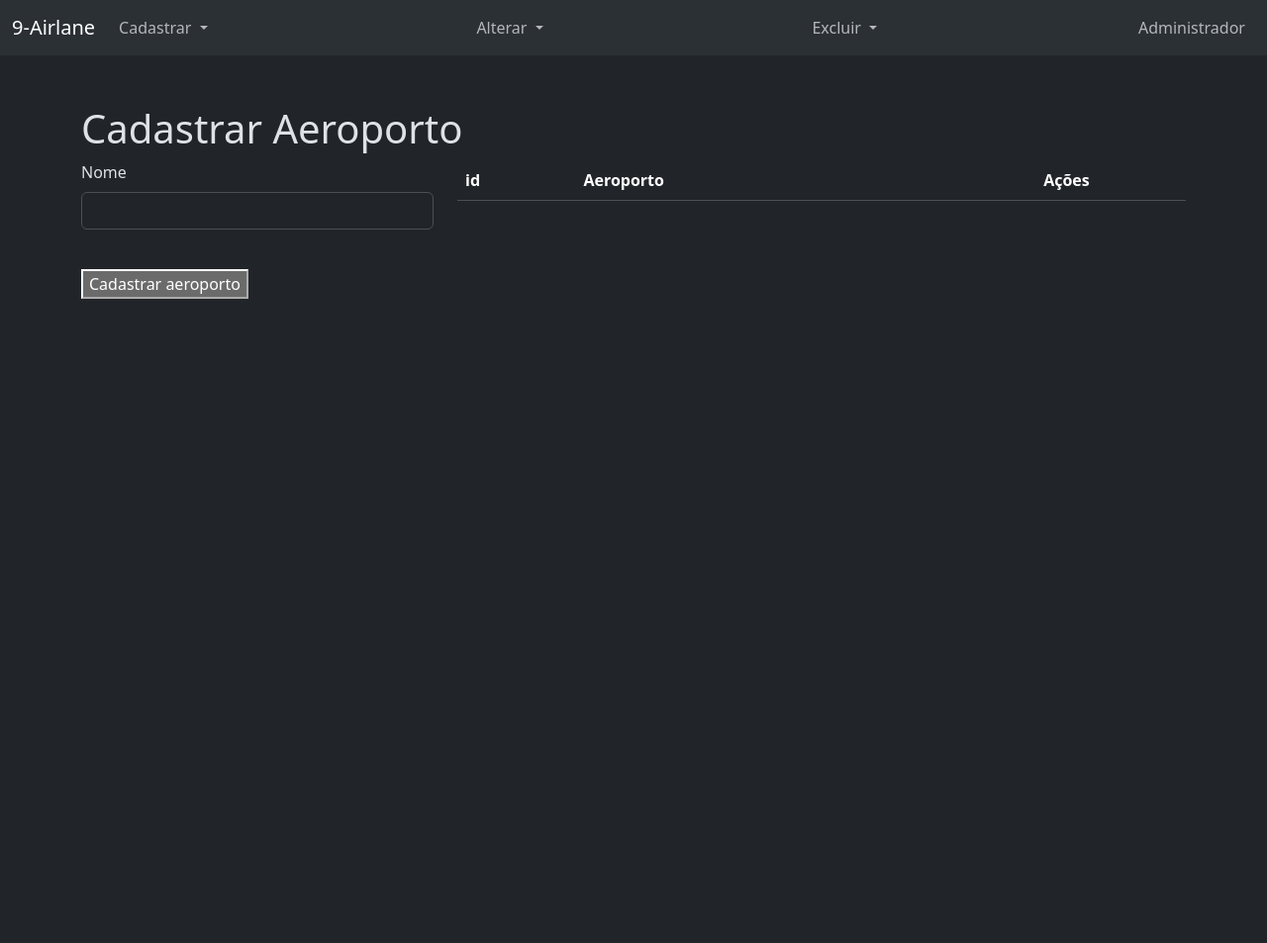
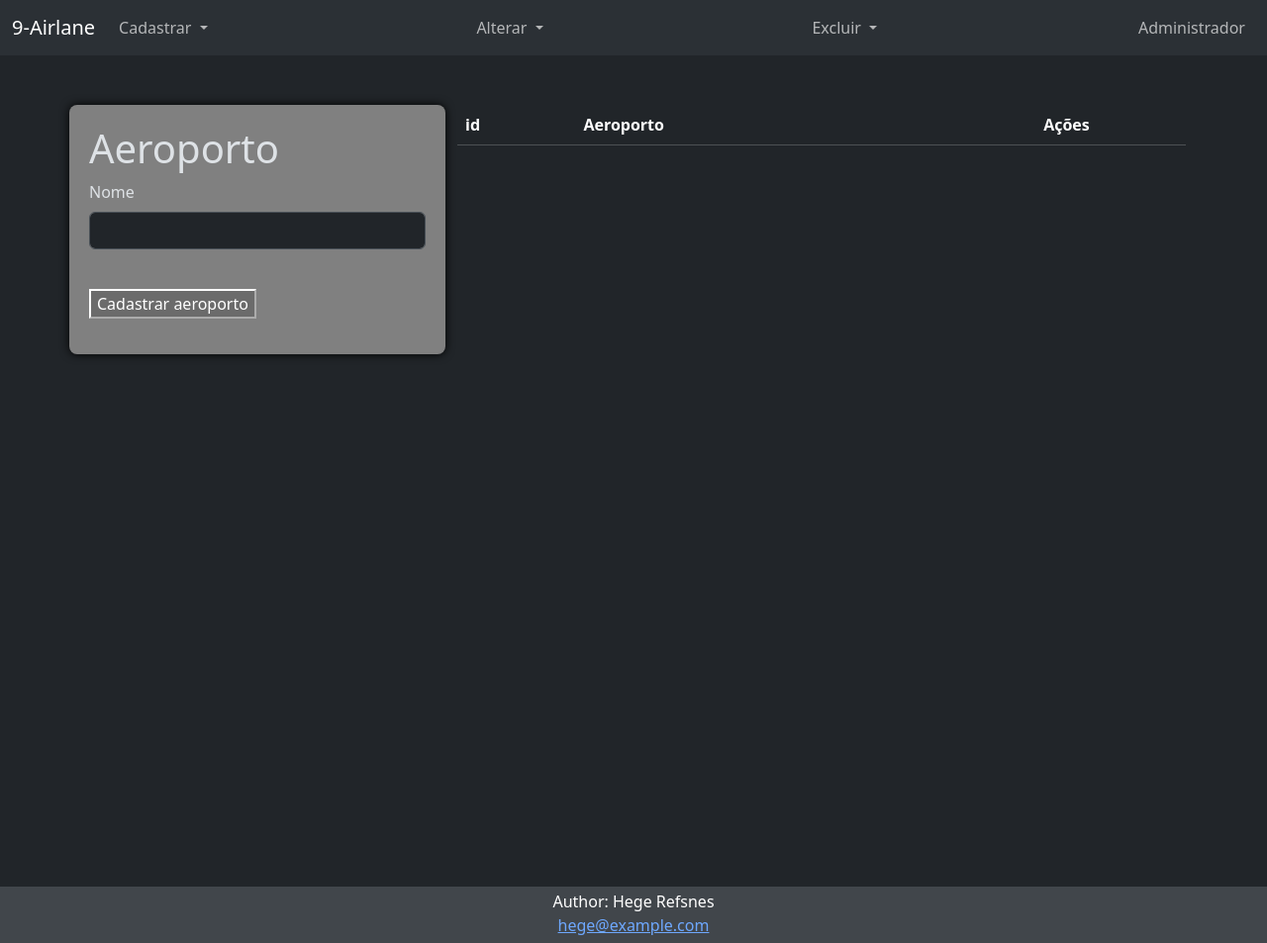
Before and after one commit to Xx-VitorBigV-xX/9airline, a plain HTML site: page adm/Cadastro/Caeroporto.html in a window 1280 px wide. Shown: the whole page at 99% size. Before the commit the page ends 800 px from the top, so only its background shows below. Drawn offline with nearby package versions, Linux system fonts and the light colour scheme.

Commit message:
adicionando comentario + footer

```diff
--- a/adm/Cadastro/Caeroporto.html
+++ b/adm/Cadastro/Caeroporto.html
@@ -1,27 +1,43 @@
 <!DOCTYPE html>
 <html lang="pt">
-  <head>
+  <head><!-- INÍCIO DO CABEÇALHO ==================================================================================================================================================-->
     <meta charset="utf-8">
     <meta name="viewport" content="width=device-width, initial-scale=1">
-    <title>Bootstrap demo</title>
+    <title>9-Administrador</title>
+    <!-- DECLARAÇÃO DE LIKS DE REFERÊNCIA
+      - BOOTSTRAP
+      - JAVASCRIPT -> Algmas Funçoes estão ligadas ao bootstrap e outras esão ligadas a pagina index/js/javascript.js
+      a declaração do javascript bootstrap esta no <body>
+           -->
     <link href="https://cdn.jsdelivr.net/npm/bootstrap@5.3.2/dist/css/bootstrap.min.css" rel="stylesheet" integrity="sha384-T3c6CoIi6uLrA9TneNEoa7RxnatzjcDSCmG1MXxSR1GAsXEV/Dwwykc2MPK8M2HN" crossorigin="anonymous">
     <script type="text/javascript" src="/js/aeroporto.js" defer></script>
-  </head>
-  <body data-bs-theme="dark">
+    <style>
+      footer {
+        margin-top: 538px;
+        text-align: center;
+        padding: 3px;
+        background-color:#41464b;
+        color: white;
+        height: 57px;
+      }
+      </style>
+  </head><!-- FINAL DO CABEÇALHO ==================================================================================================================================================-->
+  <body data-bs-theme="dark"><!-- classe que classifica o tema escuro-->
     <script src="https://cdn.jsdelivr.net/npm/bootstrap@5.3.2/dist/js/bootstrap.bundle.min.js" integrity="sha384-C6RzsynM9kWDrMNeT87bh95OGNyZPhcTNXj1NW7RuBCsyN/o0jlpcV8Qyq46cDfL" crossorigin="anonymous"></script>
-    <nav class="navbar navbar-expand-lg bg-body-tertiary">
+
+    <nav class="navbar navbar-expand-lg bg-body-tertiary"><!-- inicio da navBar ======================================================================================================-->
         <div class="container-fluid"> <!-- container fluído é que um elemento vai ficar do lado do outro -->
-          <a class="navbar-brand" href="/pagina_principal.html">9-Airlane</a>
+          <a class="navbar-brand" href="/pagina_principal.html">9-Airlane</a> <!-- superlink que referencia a pasta da pagina principal-->
           <button class="navbar-toggler" type="button" data-bs-toggle="collapse" data-bs-target="#navbarSupportedContent" aria-controls="navbarSupportedContent" aria-expanded="false" aria-label="Toggle navigation">
-            <span class="navbar-toggler-icon"></span>
+            <span class="navbar-toggler-icon"></span> <!-- BOTÃO que tem um  SPAN COM A CLASSE  DOWNDROPP COM INFORMAÇÕES QUE CONTEM OUTRAS PÁGINAS DE CADASTRO-->
           </button>
-          <div class="collapse navbar-collapse" id="navbarSupportedContent">
-            <ul class="navbar-nav me-auto mb-2 mb-lg-0">
+          <div class="collapse navbar-collapse" id="navbarSupportedContent"> <!-- CONTANIER DO  TABELA  DE CONSULTAS E AÇÕES-->
+            <ul class="navbar-nav me-auto mb-2 mb-lg-0"><!-- INICIO DA LISTA TIPO -->
               <li class="nav-item dropdown">
                 <a class="nav-link dropdown-toggle" href="#" role="button" data-bs-toggle="dropdown" aria-expanded="false">
                   Cadastrar
                 </a>
-                <ul class="dropdown-menu">
+                <ul class="dropdown-menu"> <!-- tipo ul pois não havera alterações as informaçõoes são Imutaveis-->
 
                   <li><a class="dropdown-item" href="/adm/Cadastro/CAeronave.html">Aeronave</a></li>
                   <li><hr class="dropdown-divider"></li>
@@ -85,30 +101,33 @@
               </span>
           </div>
         </div>
-    </nav>
-    <div class="container" style="margin-top:50px">
-        <div class="rox">
-            <h1>Cadastrar Aeroporto</h1>
-        </div>
+    </nav><!-- FIM DA  NAVBAR ======================================================================================================================================================-->
+    <div class="container" style="margin-top:50px"><!-- INICIO DO CONTANIER  =======================================================================================================-->
         <div class="row">
-          <div class="col-md-4"> <!-- md-4 é o tamanho da tabelha, são 12 unidades ao todo -->
+          <div class="col-md-4" style=" background-color: grey;
+          padding: 20px;
+          border-radius: 8px;
+          box-shadow: 0 0 10px black;
+          border:black">
+          <div class="rox">
+              <h1>Aeroporto</h1>
+            </div><!-- ROW CONTANIER DATA-->
+            <!-- md-4 é o tamanho da tabelha, são 12 unidades ao todo -->
             <!-- aqui vai o form -->
-            <form>
-                <div id="Aeroporto"class="mb-3">
+            <form><!-- COMEÇO DO FORMULÁRIO ========================================================================================================================================-->
+                <div id="Aeroporto"class="mb-3"> <!-- CONTANIER QUE SEGURAN O INPUT E LABEL DO NOME-->
                     <p>
                     <label for="aeroporto" class="form-label">Nome</label>
-                    <input type="text" class="form-control" id="aeroporto" name="aeroporto"><br>
+                    <input type="text" class="form-control" id="aeroporto" name="aeroporto"><br><!-- INFORMAÇÃO DO INPUT É PEGO PELO JAVSCRIPT E MANIPULADO E ENVIADO PARA API-->
                 </p>
                 </div>
-
-
                 <p>
-                    <button id="btnCadastrarAeroporto">Cadastrar aeroporto</button><br>
-              </form>
+                    <button id="btnCadastrarAeroporto">Cadastrar aeroporto</button><br><!-- EXISTE UM LISTENER ONVINDO QUANDO SERÁ CLICADO PARA PEGAR OS VALORES  DO INPUT-->
+              </form><!--FINAL DO FORMULÁRIO===================================================================================================================================== -->
           </div>
-          <div class="col-md-8"  >
+          <div class="col-md-8"><!-- CONTANIER DA TABLE DE CONSULTAS E AÇÕES -->
             <table class="table table-dark table-striped" id="listagem-aeroporto">
-                <thead>
+                <thead><!-- CABEÇALHO DA TABLE-->
                   <tr>
                     <th scope="col">id</th>
                     <th scope="col">Aeroporto</th>
@@ -116,11 +135,16 @@
                   </tr>
                   <!-- adicionar uma coluna de cidade -->
                 </thead>
-                 <tbody id="aeroportoLista">
+<!-- CORPO DA TABLE--><tbody id="aeroportoLista">  <!--  AS INFORMAÇÕES SERÃO ADICIONADAS DINAMECAMENTE DE ACORDO COM  A TABELA DE AEROPORTOS NO BD SQL ORACLE-->
                 </tbody>
               </table>
           </div>
         </div>
       </div>
+      <footer>
+        <p>Author: Hege Refsnes<br>
+        <a href="mailto:hege@example.com">hege@example.com</a></p>
+      </footer>
   </body>
+
 </html>
```
Also changed, not shown: adm/Cadastro/CAeronave.html (+12 -8 lines).
